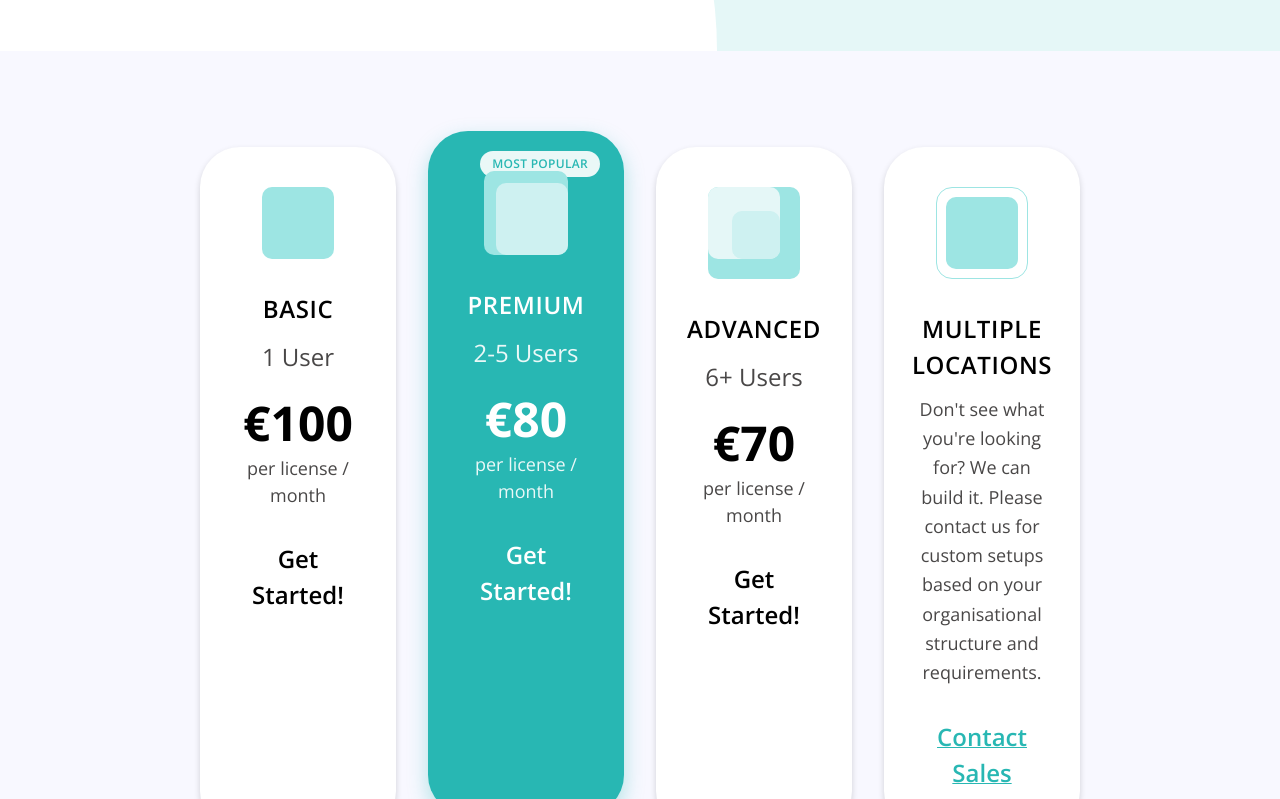
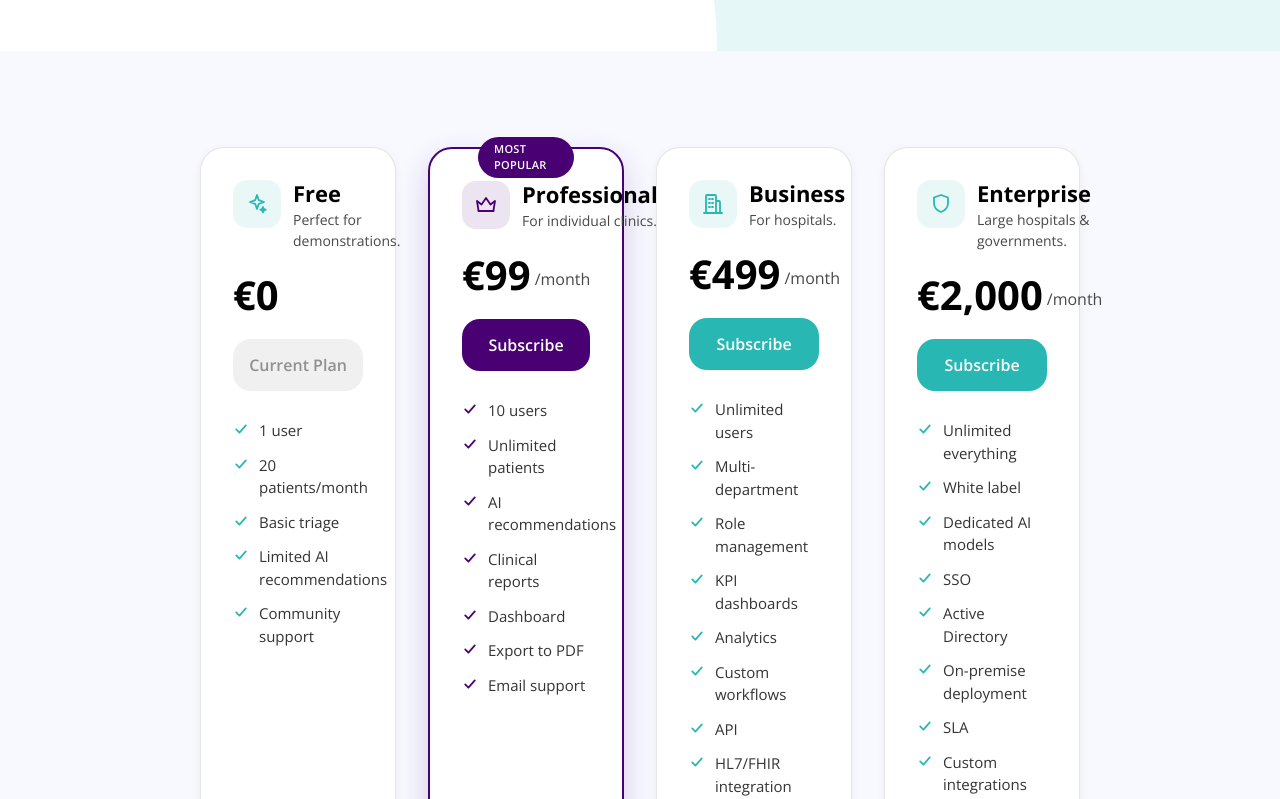
Before and after one commit to sandroulidaki-kt/triagenius-next, a Next.js app: page /plans in a window 1280 px wide. Shown: the part 501-1300 px from the top of the page. Built offline with nearby package versions, Linux system fonts and the light colour scheme.

Commit message:
Remake Plans page: Free / Professional / Business / Enterprise SaaS tiers

```diff
--- a/src/app/plans/page.tsx
+++ b/src/app/plans/page.tsx
@@ -2,6 +2,90 @@ import type { Metadata } from "next";
 import Link from "next/link";
 
 export const metadata: Metadata = { title: "Plans" };
+
+type Plan = {
+  name: string;
+  subtitle: string;
+  price: string;
+  period?: string;
+  cta: string;
+  disabled?: boolean;
+  featured?: boolean;
+  features: string[];
+  icon: React.ReactNode;
+};
+
+const SparkleIcon = (
+  <svg viewBox="0 0 24 24" fill="none" stroke="currentColor" strokeWidth="1.8" strokeLinecap="round" strokeLinejoin="round" className="h-6 w-6">
+    <path d="M12 3l1.8 5.2L19 10l-5.2 1.8L12 17l-1.8-5.2L5 10l5.2-1.8z" />
+    <path d="M18 15l.7 2 2 .7-2 .7-.7 2-.7-2-2-.7 2-.7z" />
+  </svg>
+);
+const CrownIcon = (
+  <svg viewBox="0 0 24 24" fill="none" stroke="currentColor" strokeWidth="1.8" strokeLinecap="round" strokeLinejoin="round" className="h-6 w-6">
+    <path d="M3 8l4.5 3.5L12 5l4.5 6.5L21 8l-1.6 10H4.6z" />
+    <path d="M4.6 18h14.8" />
+  </svg>
+);
+const BuildingIcon = (
+  <svg viewBox="0 0 24 24" fill="none" stroke="currentColor" strokeWidth="1.8" strokeLinecap="round" strokeLinejoin="round" className="h-6 w-6">
+    <path d="M5 21V4a1 1 0 011-1h8a1 1 0 011 1v17M15 9h3a1 1 0 011 1v11M3 21h18" />
+    <path d="M8 7h1M11 7h1M8 11h1M11 11h1M8 15h1M11 15h1" />
+  </svg>
+);
+const ShieldIcon = (
+  <svg viewBox="0 0 24 24" fill="none" stroke="currentColor" strokeWidth="1.8" strokeLinecap="round" strokeLinejoin="round" className="h-6 w-6">
+    <path d="M12 3l7 2.5V11c0 4.5-3 7.6-7 9-4-1.4-7-4.5-7-9V5.5z" />
+  </svg>
+);
+
+const PLANS: Plan[] = [
+  {
+    name: "Free",
+    subtitle: "Perfect for demonstrations.",
+    price: "€0",
+    cta: "Current Plan",
+    disabled: true,
+    icon: SparkleIcon,
+    features: ["1 user", "20 patients/month", "Basic triage", "Limited AI recommendations", "Community support"],
+  },
+  {
+    name: "Professional",
+    subtitle: "For individual clinics.",
+    price: "€99",
+    period: "/month",
+    cta: "Subscribe",
+    featured: true,
+    icon: CrownIcon,
+    features: ["10 users", "Unlimited patients", "AI recommendations", "Clinical reports", "Dashboard", "Export to PDF", "Email support"],
+  },
+  {
+    name: "Business",
+    subtitle: "For hospitals.",
+    price: "€499",
+    period: "/month",
+    cta: "Subscribe",
+    icon: BuildingIcon,
+    features: ["Unlimited users", "Multi-department", "Role management", "KPI dashboards", "Analytics", "Custom workflows", "API", "HL7/FHIR integration", "Audit logs"],
+  },
+  {
+    name: "Enterprise",
+    subtitle: "Large hospitals & governments.",
+    price: "€2,000",
+    period: "/month",
+    cta: "Subscribe",
+    icon: ShieldIcon,
+    features: ["Unlimited everything", "White label", "Dedicated AI models", "SSO", "Active Directory", "On-premise deployment", "SLA", "Custom integrations", "Training", "Account manager"],
+  },
+];
+
+function Check({ featured }: { featured?: boolean }) {
+  return (
+    <svg viewBox="0 0 20 20" fill="none" stroke="currentColor" strokeWidth="2.2" strokeLinecap="round" strokeLinejoin="round" className={`mt-0.5 h-4 w-4 shrink-0 ${featured ? "text-[#490073]" : "text-[#28b7b3]"}`}>
+      <path d="M4 10.5l4 4 8-9" />
+    </svg>
+  );
+}
 
 export default function PlansPage() {
   return (
@@ -23,63 +107,66 @@ export default function PlansPage() {
       {/* Pricing cards */}
       <section className="bg-[#f8f8ff]">
         <div className="max-w-[1920px] mx-auto px-6 md:px-[100px] xl:px-[200px] py-16 md:py-24">
-          <div className="grid grid-cols-1 md:grid-cols-2 lg:grid-cols-4 gap-8">
+          <div className="grid grid-cols-1 md:grid-cols-2 lg:grid-cols-4 gap-8 items-start">
+            {PLANS.map((plan) => (
+              <div
+                key={plan.name}
+                className={`relative flex h-full flex-col rounded-[24px] bg-white p-7 md:p-8 ${
+                  plan.featured
+                    ? "border-2 border-[#490073] shadow-[0px_12px_30px_0px_rgba(73,0,115,0.18)]"
+                    : "border border-black/10 shadow-[0px_3px_10px_0px_rgba(0,0,0,0.06)]"
+                }`}
+              >
+                {plan.featured && (
+                  <span className="absolute -top-3 left-1/2 -translate-x-1/2 rounded-full bg-[#490073] px-4 py-1 text-[11px] font-semibold uppercase tracking-wide text-white">
+                    Most Popular
+                  </span>
+                )}
 
-            {/* BASIC */}
-            <div className="flex flex-col items-center text-center bg-white rounded-[40px] shadow-[0px_3px_6px_0px_rgba(0,0,0,0.16)] px-8 py-10">
-              <div className="h-[72px] w-[72px] rounded-[10px] bg-[#9de5e3]" aria-hidden="true"></div>
-              <h3 className="mt-8 font-semibold text-[24px] uppercase tracking-wide text-black">Basic</h3>
-              <p className="mt-3 text-[24px] text-[#494747]">1 User</p>
-              <div className="mt-6">
-                <p className="font-bold text-[48px] leading-none text-black">€100</p>
-                <p className="mt-2 text-[18px] text-[#494747]">per license / month</p>
+                <div className="flex items-start gap-3">
+                  <span className={`flex h-12 w-12 shrink-0 items-center justify-center rounded-xl ${plan.featured ? "bg-[#490073]/10 text-[#490073]" : "bg-[#28b7b3]/10 text-[#28b7b3]"}`}>
+                    {plan.icon}
+                  </span>
+                  <div>
+                    <h3 className="text-[22px] font-bold leading-tight text-black">{plan.name}</h3>
+                    <p className="mt-0.5 text-[14px] text-[#494747]">{plan.subtitle}</p>
+                  </div>
+                </div>
+
+                <div className="mt-6 flex items-end gap-1">
+                  <span className="text-[40px] font-bold leading-none text-black">{plan.price}</span>
+                  {plan.period && <span className="pb-1 text-[16px] text-[#494747]">{plan.period}</span>}
+                </div>
+
+                {plan.disabled ? (
+                  <button
+                    type="button"
+                    disabled
+                    className="mt-6 w-full cursor-default rounded-2xl bg-black/[0.06] py-3.5 text-[16px] font-semibold text-black/40"
+                  >
+                    {plan.cta}
+                  </button>
+                ) : (
+                  <Link
+                    href="/contact"
+                    className={`mt-6 block w-full rounded-2xl py-3.5 text-center text-[16px] font-semibold text-white transition-colors ${
+                      plan.featured ? "bg-[#490073] hover:bg-[#3a005c]" : "bg-[#28b7b3] hover:bg-[#1f9b98]"
+                    }`}
+                  >
+                    {plan.cta}
+                  </Link>
+                )}
+
+                <ul className="mt-7 space-y-3 text-[15px] text-black/80">
+                  {plan.features.map((f) => (
+                    <li key={f} className="flex items-start gap-2.5">
+                      <Check featured={plan.featured} />
+                      <span>{f}</span>
+                    </li>
+                  ))}
+                </ul>
               </div>
-              <Link href="/contact" className="mt-8 inline-block font-semibold text-[24px] text-black hover:text-[#28b7b3] transition-colors">Get Started!</Link>
-            </div>
-
-            {/* PREMIUM (featured) */}
-            <div className="relative flex flex-col items-center text-center bg-[#28b7b3] rounded-[40px] shadow-[0px_8px_20px_0px_rgba(40,183,179,0.35)] px-8 py-10 md:-mt-4 md:mb-4">
-              <span className="absolute top-5 right-6 rounded-full bg-white/90 px-3 py-1 text-[12px] font-semibold uppercase tracking-wide text-[#28b7b3]">Most Popular</span>
-              <div className="relative h-[84px] w-[84px]" aria-hidden="true">
-                <div className="absolute left-0 top-0 h-[84px] w-[84px] rounded-[10px] bg-[#9de5e3]"></div>
-                <div className="absolute left-3 top-3 h-[72px] w-[72px] rounded-[10px] bg-[#cef1f1]"></div>
-              </div>
-              <h3 className="mt-8 font-semibold text-[24px] uppercase tracking-wide text-white">Premium</h3>
-              <p className="mt-3 text-[24px] text-white/90">2-5 Users</p>
-              <div className="mt-6">
-                <p className="font-bold text-[48px] leading-none text-white">€80</p>
-                <p className="mt-2 text-[18px] text-white/90">per license / month</p>
-              </div>
-              <Link href="/contact" className="mt-8 inline-block font-semibold text-[24px] text-white hover:text-[#490073] transition-colors">Get Started!</Link>
-            </div>
-
-            {/* ADVANCED */}
-            <div className="flex flex-col items-center text-center bg-white rounded-[40px] shadow-[0px_3px_6px_0px_rgba(0,0,0,0.16)] px-8 py-10">
-              <div className="relative h-[92px] w-[92px]" aria-hidden="true">
-                <div className="absolute left-0 top-0 h-[92px] w-[92px] rounded-[10px] bg-[#9de5e3]"></div>
-                <div className="absolute left-0 top-0 h-[72px] w-[72px] rounded-[10px] bg-[#e5f7f7]"></div>
-                <div className="absolute left-6 top-6 h-[48px] w-[48px] rounded-[10px] bg-[#cef1f1]"></div>
-              </div>
-              <h3 className="mt-8 font-semibold text-[24px] uppercase tracking-wide text-black">Advanced</h3>
-              <p className="mt-3 text-[24px] text-[#494747]">6+ Users</p>
-              <div className="mt-6">
-                <p className="font-bold text-[48px] leading-none text-black">€70</p>
-                <p className="mt-2 text-[18px] text-[#494747]">per license / month</p>
-              </div>
-              <Link href="/contact" className="mt-8 inline-block font-semibold text-[24px] text-black hover:text-[#28b7b3] transition-colors">Get Started!</Link>
-            </div>
-
-            {/* CUSTOM / MULTIPLE LOCATIONS */}
-            <div className="flex flex-col items-center text-center bg-white rounded-[40px] shadow-[0px_3px_6px_0px_rgba(0,0,0,0.16)] px-8 py-10">
-              <div className="relative h-[92px] w-[92px]" aria-hidden="true">
-                <div className="absolute left-0 top-0 h-[92px] w-[92px] rounded-[16px] border-[1.5px] border-solid border-[#9de5e3]"></div>
-                <div className="absolute left-2.5 top-2.5 h-[72px] w-[72px] rounded-[10px] bg-[#9de5e3]"></div>
-              </div>
-              <h3 className="mt-8 font-semibold text-[24px] uppercase tracking-wide text-black">Multiple Locations</h3>
-              <p className="mt-3 text-[18px] leading-relaxed text-[#494747]">Don&apos;t see what you&apos;re looking for? We can build it. Please contact us for custom setups based on your organisational structure and requirements.</p>
-              <Link href="/contact" className="mt-8 inline-block font-semibold text-[24px] text-[#28b7b3] underline decoration-from-font hover:text-[#490073] transition-colors">Contact Sales</Link>
-            </div>
-
+            ))}
           </div>
         </div>
 
```
